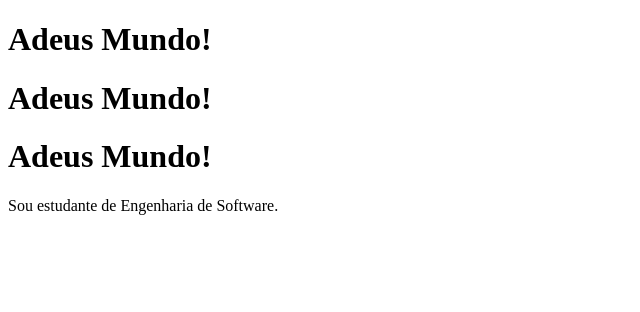
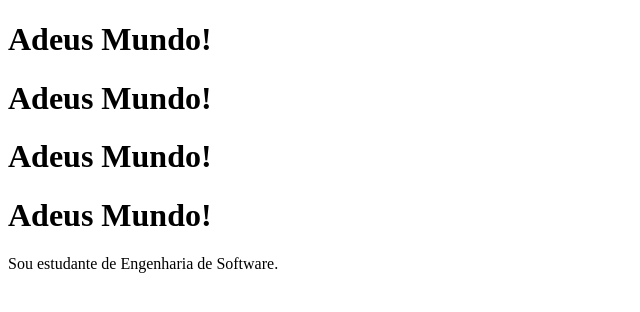
Before and after one commit to LeonardoRaimundo0/projeto-web, a plain HTML site: page index.html in a window 1280 px wide. Shown: the whole page, without its empty margins (0-640 px from the left). Drawn offline with Linux system fonts and the light colour scheme.

Commit message:
+++Mundo

```diff
--- a/index.html
+++ b/index.html
@@ -7,6 +7,7 @@
  <h1>Adeus Mundo!</h1>
 <h1>Adeus Mundo!</h1>
 <h1>Adeus Mundo!</h1>
+ <h1>Adeus Mundo!</h1>
  <p>Sou estudante de
 Engenharia de Software.</p>
 </body>
```
